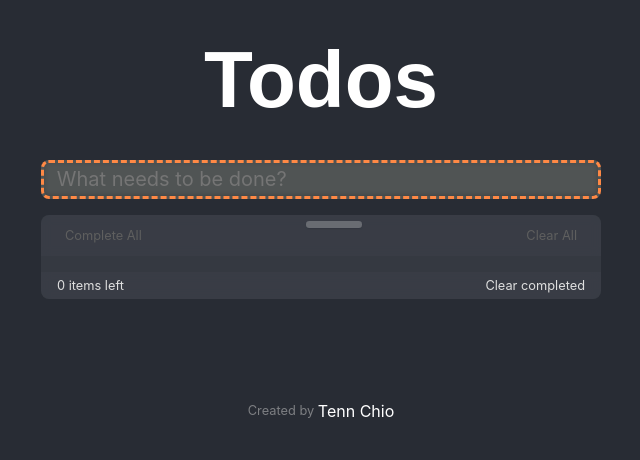
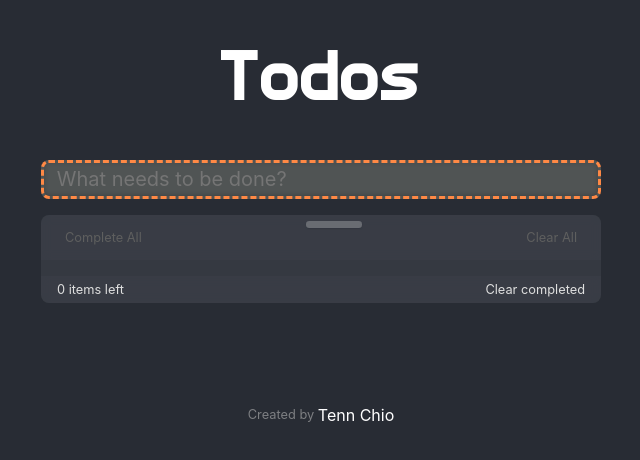
Before and after one commit to chioio/typescript-stages, a React (Create React App) app in the folder packages/todo-app-react/: page / in a window 1280 px wide. Shown: the top 460 px of the page, without its empty margins (319-959 px from the left). Built offline with nearby package versions, Linux system fonts and the light colour scheme.

Commit message:
☺︎ practice: react-todo-app list filter

```diff
--- a/packages/todo-app-react/src/App.tsx
+++ b/packages/todo-app-react/src/App.tsx
@@ -8,11 +8,7 @@ import Header from './components/Header'
 import TodoList from './components/TodoList'
 import styled from 'styled-components'
 
-interface Props {
-  path: AppRoutes
-}
-
-const App: React.FC<Props> = ({ path }) => {
+const App: React.FC<Props> = () => {
   const { appContext } = useContext(TodoAppContext)
   const [appState, dispatch] = useReducer<typeof AppReducer>(
     AppReducer,
@@ -32,7 +28,7 @@ const App: React.FC<Props> = ({ path }) => {
       <TodoApp>
         <TodoAppContext.Provider value={{ appContext: appState, dispatch }}>
           <NewTodoTextInput />
-          <TodoList path={path} />
+          <TodoList />
         </TodoAppContext.Provider>
       </TodoApp>
       <Copyright />
--- a/packages/todo-app-react/src/components/TodoList/index.tsx
+++ b/packages/todo-app-react/src/components/TodoList/index.tsx
@@ -1,39 +1,48 @@
-import { useContext, useReducer } from 'react'
-import { Todo, AppRoutes } from 'src/typings'
+import { useState, useContext, ReactElement } from 'react'
+import { Todo } from 'src/typings'
 import AppContext from 'src/context/TodoAppContext'
-import AppReducer from 'src/store/AppStore'
 import styled from 'styled-components'
 import TodoItem from './TodoItem'
 
-interface Props {
-  path: AppRoutes
+enum Filters {
+  ALL = 'ALL',
+  ACTIVE = 'ACTIVE',
+  COMPLETED = 'COMPLETED',
+}
+interface IFilterState {
+  filter: string
 }
 
-const Filter = () => {
+const TodoList: React.FC = () => {
+  const { appContext } = useContext(AppContext)
+  const [filterState, setFilterState] = useState<IFilterState>({
+    filter: Filters.ALL,
+  })
+
+  const FiltersButton: React.FC = () => {
     return (
-    <div className="filter">
-      <span>
-        {/* <Link className={path.all ? 'selected' : ''} to={path.all}> */}
+      <div className="filters">
+        <button
+          className={filterState.filter === Filters.ALL ? 'active' : ''}
+          onClick={() => setFilterState({ filter: Filters.ALL })}
+        >
           All
-        {/* </Link> */}
-      </span>
-      <span>
-        {/* <Link className={path.active ? 'selected': ''} to={path.active}> */}
+        </button>
+        <button
+          className={filterState.filter === Filters.ACTIVE ? 'active' : ''}
+          onClick={() => setFilterState({ filter: Filters.ACTIVE })}
+        >
           Active
-        {/* </Link> */}
-      </span>
-      <span>
-        {/* <Link className={path.completed ? 'selected': ''} to={path.completed}> */}
+        </button>
+        <button
+          className={filterState.filter === Filters.COMPLETED ? 'active' : ''}
+          onClick={() => setFilterState({ filter: Filters.COMPLETED })}
+        >
           Completed
-        {/* </Link> */}
-      </span>
+        </button>
       </div>
     )
   }
-
-const TodoList: React.FC<Props> = ({ path }) => {
-  const { appContext } = useContext(AppContext)
-  const [appState, dispatch] = useReducer(AppReducer, appContext)
 
   return (
     <Layout>
@@ -43,7 +52,7 @@ const TodoList: React.FC<Props> = ({ path }) => {
           Complete All
         </span>
         <div className="center">
-          {appContext.todos.length > 0 ? <Filter /> : null}
+          {appContext.todos.length > 0 ? <FiltersButton /> : null}
         </div>
         <span className={appContext.todos.length === 0 ? 'un-clickable' : ''}>
           Clear All
@@ -51,22 +60,24 @@ const TodoList: React.FC<Props> = ({ path }) => {
       </div>
       {/* Todo Item List */}
       <ul className="todo-list">
-        {appState.todos
+        {appContext.todos
           .filter((todo: Todo): boolean => {
-            switch (path) {
-              case AppRoutes.ALL:
+            switch (filterState.filter) {
+              case Filters.ALL:
                 return true
-              case AppRoutes.ACTIVE:
+              case Filters.ACTIVE:
                 return todo.completed === false
-              case AppRoutes.COMPLETED:
+              case Filters.COMPLETED:
                 return todo.completed === true
               default:
                 return true
             }
           })
-          .map((todo: Todo) => {
+          .map(
+            (todo: Todo): ReactElement => {
               return <TodoItem key={todo.id} todo={todo} />
-          })}
+            }
+          )}
       </ul>
       {/* Bottom Features */}
       <div className="bottom-features">
@@ -100,6 +111,7 @@ const Layout = styled.div`
     right: 0;
     padding: 0.4rem 1rem;
     background-color: #3d414a90;
+    --webkit-backdrop-filter: blur(5px);
     backdrop-filter: blur(5px);
     font-size: 0.8rem;
   }
@@ -115,7 +127,7 @@ const Layout = styled.div`
     }
 
     .center {
-      height: 1.75rem;
+      height: 2rem;
       display: flex;
       flex-direction: column;
       align-items: center;
@@ -128,20 +140,27 @@ const Layout = styled.div`
         box-shadow: 0 1px 1px #333740;
         border-radius: 0.2rem;
       }
-      .filter {
+      .filters {
         display: flex;
         justify-content: space-around;
+        button {
+          width: 5rem;
+          background: none;
+          outline: none;
+          border: none;
+          color: #dfdfdf;
+        }
+
+        .active {
+          border-bottom: #ff8945 solid 0.2rem;
+        }
       }
     }
   }
 
-  h2 {
-    margin: 0;
-    padding: 1rem;
-    border-bottom: 1px solid #80808030;
-    &:last-child {
-      border: none;
-    }
+  .todo-list {
+    list-style: none;
+    padding: 0 1rem;
   }
 `
 
--- a/packages/todo-app-react/src/index.css
+++ b/packages/todo-app-react/src/index.css
@@ -11,3 +11,8 @@ code {
   font-family: source-code-pro, Menlo, Monaco, Consolas, 'Courier New',
     monospace;
 }
+
+@font-face {
+  font-family: 'ProFont';
+  src: url('./assets/fonts/ProFont.ttf');
+}
--- a/packages/todo-app-react/src/store/AppStore.ts
+++ b/packages/todo-app-react/src/store/AppStore.ts
@@ -1,31 +1,26 @@
-import { Todo, AppState, AppAction } from 'src/typings'
+import { AppState, AppAction } from 'src/typings'
 
 const reducer = (state: AppState, action: AppAction) => {
-  let todos: Todo[] = []
   switch (action.type) {
     case 'NEW_TODO':
-      todos = [action.todo, ...state.todos]
       return {
         ...state,
-        todos,
+        todos: [action.todo, ...state.todos],
       }
     case 'EDITED_TODO':
-      todos = action.todos
       return {
         ...state,
-        todos,
+        todos: [...action.todos],
       }
     case 'REMOVED_TODO':
-      todos = action.todos
       return {
         ...state,
-        todos,
+        todos: [...action.todos]
       }
     case 'COMPLETED_TODOS':
-      todos = action.todos
       return {
         ...state,
-        todos,
+        todos: [...action.todos]
       }
     default:
       throw new Error()
--- a/packages/todo-app-react/src/typings/index.ts
+++ b/packages/todo-app-react/src/typings/index.ts
@@ -32,12 +32,6 @@ export interface AppState {
   todos: TodoList
 }
 
-export enum AppRoutes {
-  ALL = '/',
-  ACTIVE = '/active',
-  COMPLETED = '/completed',
-}
-
 export enum LocalStorageKey {
   APP_TODOS = 'TODOS',
 }
```
Lines whose indentation alone changed are shown as unchanged.
